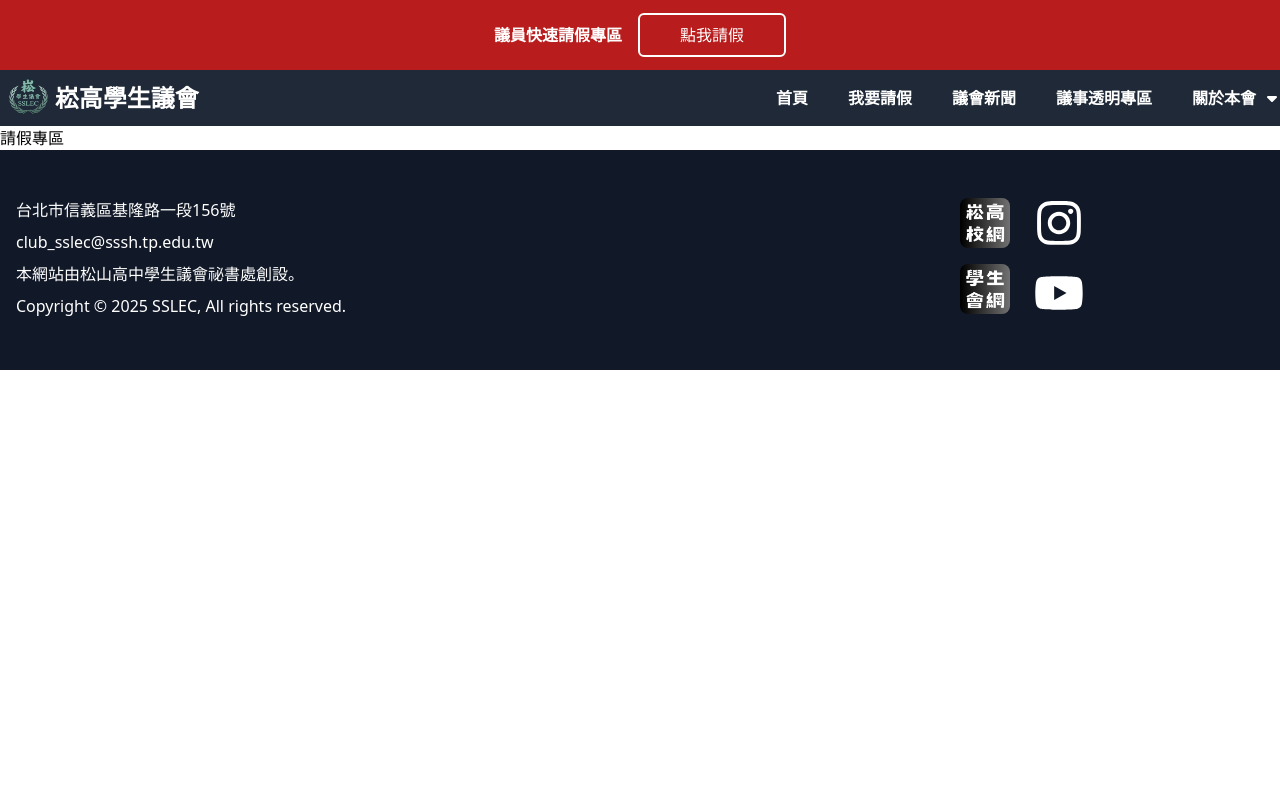
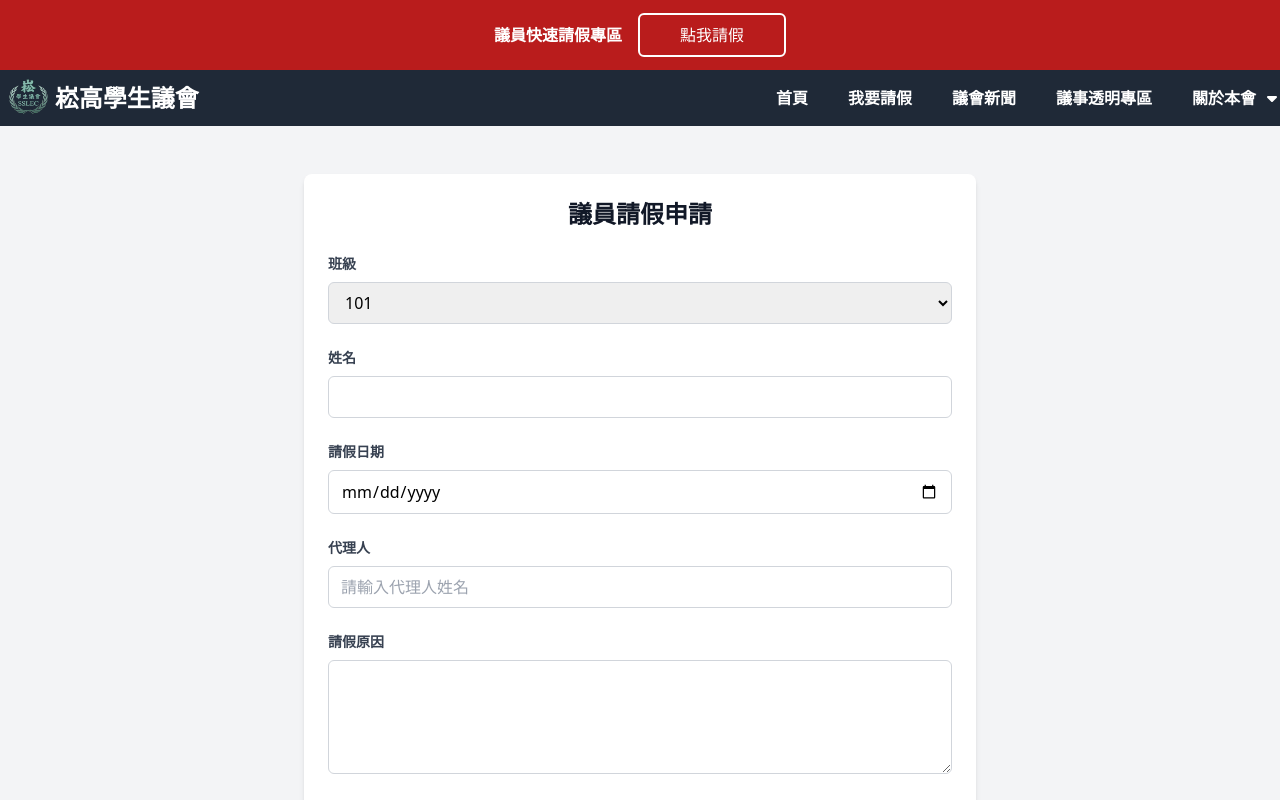
Before and after one commit to forgithub338/ssshCouncil, a Next.js app: page /absent in a window 1280 px wide. Shown: the top 800 px of the page. Built offline with nearby package versions, Linux system fonts and the light colour scheme.

Commit message:
day off and line notify

```diff
--- a/app/absent/page.js
+++ b/app/absent/page.js
@@ -1,7 +1,157 @@
+'use client';
+import { useState } from 'react';
+
 export default function Absent() {
+  const [formData, setFormData] = useState({
+    name: '',
+    class: '101', // 預設值
+    reason: '',
+    date: '',
+    deputy: '' // 新增代理人欄位
+  });
+
+  // 生成班級選項
+  const generateClassOptions = () => {
+    const options = [];
+    // 一年級
+    for (let i = 1; i <= 20; i++) {
+      options.push(`1${i < 10 ? '0' + i : i}`);
+    }
+    // 二年級
+    for (let i = 1; i <= 20; i++) {
+      options.push(`2${i < 10 ? '0' + i : i}`);
+    }
+    // 三年級
+    for (let i = 1; i <= 20; i++) {
+      options.push(`3${i < 10 ? '0' + i : i}`);
+    }
+    return options;
+  };
+
+  const handleSubmit = async (e) => {
+    e.preventDefault();
+
+    try {
+      const response = await fetch('/api/absent', {
+        method: 'POST',
+        headers: {
+          'Content-Type': 'application/json',
+        },
+        body: JSON.stringify(formData),
+      });
+
+      if (response.ok) {
+        const result = await response.json();
+        if (result.success) {
+          alert('請假申請已送出！');
+          setFormData({
+            class: '101',
+            name: '',
+            reason: '',
+            date: '',
+            deputy: ''
+          });
+        } else {
+          alert('請假申請發送失敗，請稍後再試。');
+        }
+      } else {
+        alert('請假申請發送失敗，請稍後再試。');
+      }
+    } catch (error) {
+      console.error('Error:', error);
+      alert('發生錯誤，請稍後再試。');
+    }
+  };
+
   return (
-    <div>
-      <h1>請假專區</h1>
-    </div>
+    <main className="min-h-screen bg-gray-100 py-12">
+      <div className="container mx-auto px-4">
+        <div className="max-w-2xl mx-auto bg-white rounded-lg shadow-md p-6">
+          <h1 className="text-2xl font-bold text-gray-900 mb-6 text-center">議員請假申請</h1>
+
+          <form onSubmit={handleSubmit} className="space-y-6">
+          <div>
+              <label className="block text-gray-700 text-sm font-bold mb-2">
+                班級
+              </label>
+              <select
+                required
+                className="w-full px-3 py-2 border border-gray-300 rounded-md focus:outline-none focus:ring-2 focus:ring-orange-500"
+                value={formData.class}
+                onChange={(e) => setFormData({...formData, class: e.target.value})}
+              >
+                {generateClassOptions().map((classNum) => (
+                  <option key={classNum} value={classNum}>
+                    {classNum}
+                  </option>
+                ))}
+              </select>
+            </div>
+
+            <div>
+              <label className="block text-gray-700 text-sm font-bold mb-2">
+                姓名
+              </label>
+              <input
+                type="text"
+                required
+                className="w-full px-3 py-2 border border-gray-300 rounded-md focus:outline-none focus:ring-2 focus:ring-orange-500"
+                value={formData.name}
+                onChange={(e) => setFormData({...formData, name: e.target.value})}
+              />
+            </div>
+
+            <div>
+              <label className="block text-gray-700 text-sm font-bold mb-2">
+                請假日期
+              </label>
+              <input
+                type="date"
+                required
+                className="w-full px-3 py-2 border border-gray-300 rounded-md focus:outline-none focus:ring-2 focus:ring-orange-500"
+                value={formData.date}
+                onChange={(e) => setFormData({...formData, date: e.target.value})}
+              />
+            </div>
+
+            <div>
+              <label className="block text-gray-700 text-sm font-bold mb-2">
+                代理人
+              </label>
+              <input
+                type="text"
+                required
+                className="w-full px-3 py-2 border border-gray-300 rounded-md focus:outline-none focus:ring-2 focus:ring-orange-500"
+                value={formData.deputy}
+                onChange={(e) => setFormData({...formData, deputy: e.target.value})}
+                placeholder="請輸入代理人姓名"
+              />
+            </div>
+
+            <div>
+              <label className="block text-gray-700 text-sm font-bold mb-2">
+                請假原因
+              </label>
+              <textarea
+                required
+                className="w-full px-3 py-2 border border-gray-300 rounded-md focus:outline-none focus:ring-2 focus:ring-orange-500"
+                rows="4"
+                value={formData.reason}
+                onChange={(e) => setFormData({...formData, reason: e.target.value})}
+              ></textarea>
+            </div>
+
+            <div className="flex justify-center">
+              <button
+                type="submit"
+                className="bg-gray-800 text-white px-6 py-2 rounded-md hover:bg-gray-700 hover:text-orange-500 transition-colors duration-300"
+              >
+                送出請假申請
+              </button>
+            </div>
+          </form>
+        </div>
+      </div>
+    </main>
   );
 }
--- /dev/null
+++ b/app/api/absent/route.js
@@ -0,0 +1,73 @@
+import { NextResponse } from 'next/server';
+
+// LINE Notify Token
+const LINE_NOTIFY_TOKEN = process.env.LINE_NOTIFY_TOKEN;
+
+// 處理 OPTIONS 請求（預檢請求）
+export async function OPTIONS() {
+  return NextResponse.json(
+    {},
+    {
+      status: 200,
+      headers: {
+        'Access-Control-Allow-Origin': '*',
+        'Access-Control-Allow-Methods': 'POST, OPTIONS',
+        'Access-Control-Allow-Headers': 'Content-Type, Authorization',
+      },
+    }
+  );
+}
+
+// 處理 POST 請求
+export async function POST(req) {
+  try {
+    const data = await req.json();
+
+    // 格式化請假訊息
+    const message = `
+📝 議員請假通知
+班級：${data.class}
+姓名：${data.name}
+日期：${data.date}
+代理人：${data.deputy}
+原因：${data.reason}
+    `.trim();
+
+    // 發送到 LINE Notify
+    const response = await fetch('https://notify-api.line.me/api/notify', {
+      method: 'POST',
+      headers: {
+        'Content-Type': 'application/x-www-form-urlencoded',
+        'Authorization': `Bearer ${LINE_NOTIFY_TOKEN}`,
+      },
+      body: new URLSearchParams({
+        message: message,
+      }),
+    });
+
+    if (!response.ok) {
+      throw new Error('LINE Notify request failed');
+    }
+
+    return NextResponse.json(
+      { success: true },
+      {
+        status: 200,
+        headers: {
+          'Access-Control-Allow-Origin': '*',
+        },
+      }
+    );
+  } catch (error) {
+    console.error('Error sending LINE notification:', error);
+    return NextResponse.json(
+      { error: 'Failed to send notification' },
+      {
+        status: 500,
+        headers: {
+          'Access-Control-Allow-Origin': '*',
+        },
+      }
+    );
+  }
+}
--- a/components/WebFooter.js
+++ b/components/WebFooter.js
@@ -25,7 +25,7 @@ export default function WebFooter() {
                     </div>
 
                     <div className="col-span-1 md:col-span-2 space-y-4">
-                        <a href="https://www.instagram.com/sslec_11th/" target="_blank" className="block">
+                        <a href="https://www.instagram.com/sslec_12th/" target="_blank" className="block">
                             <FontAwesomeIcon icon={faInstagram} className="w-[50px] h-[50px] text-white hover:text-orange-500" />
                         </a>
                         <a href="https://www.youtube.com/channel/UCktJHl0q_kwCRxxcsdQ2CNg/community" target="_blank" className="block">
```
